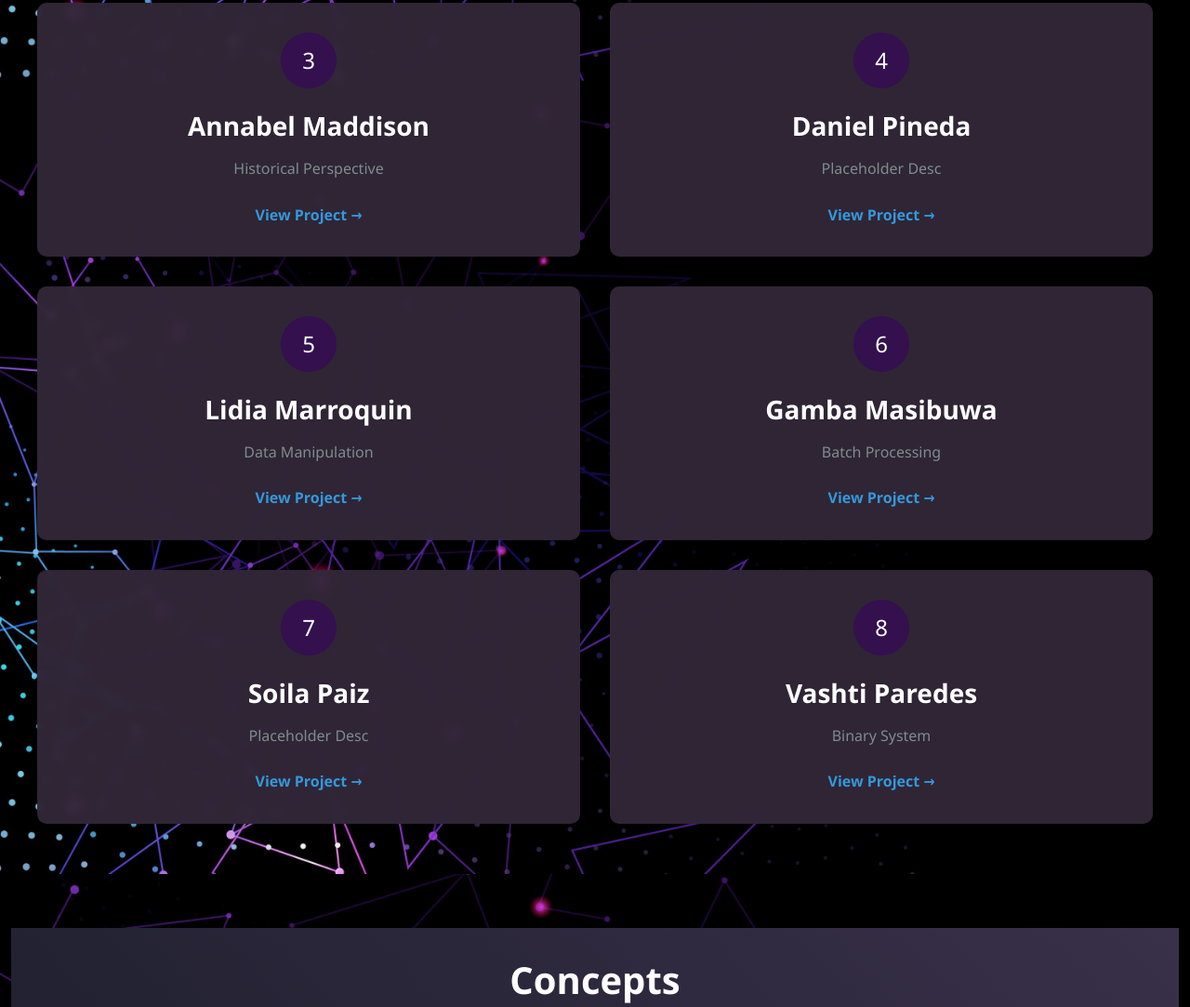
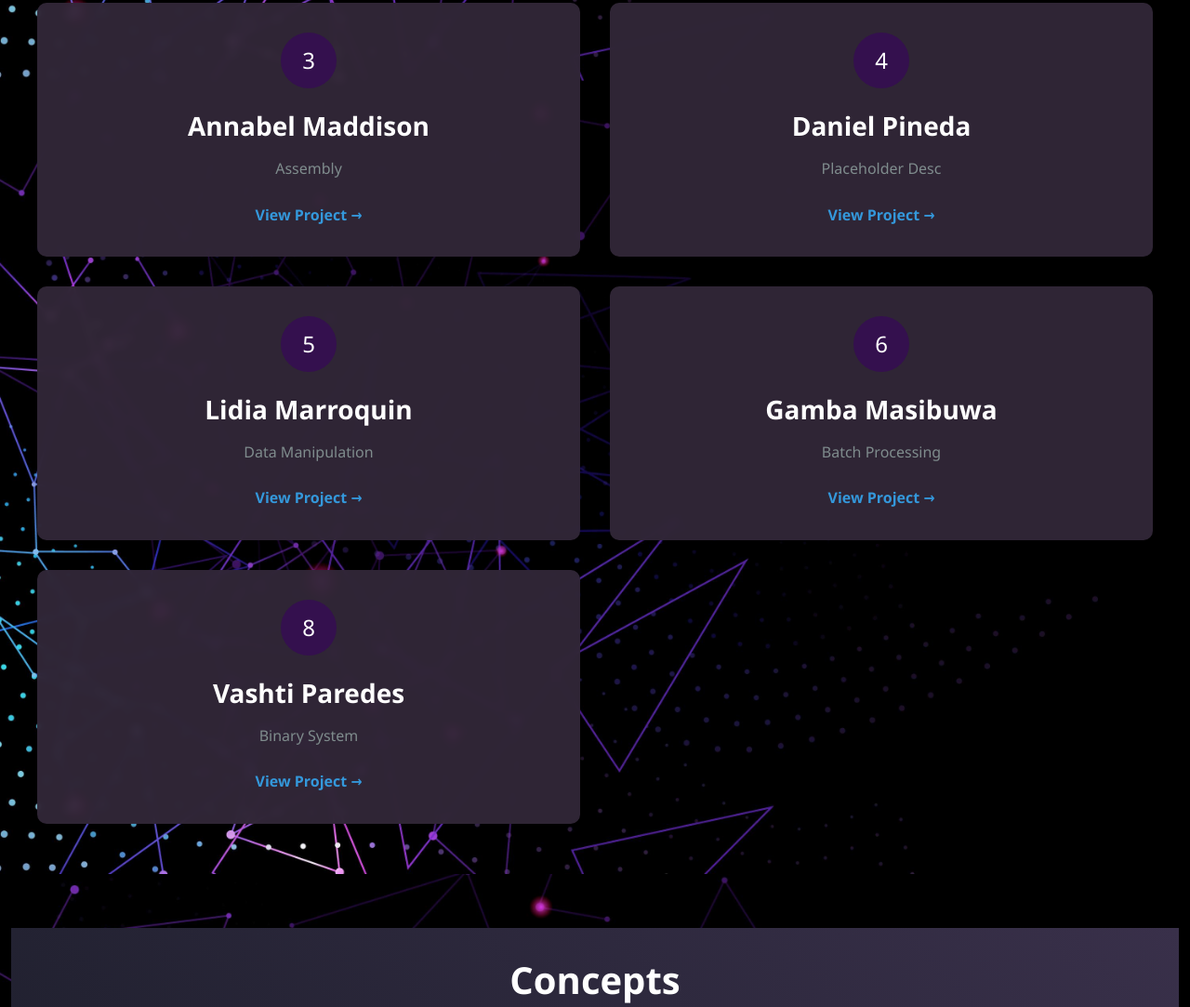
Before and after one commit to Truskie/groupfinal, a plain HTML site: page index.html in a window 1280 px wide. Shown: the part 1620-2703 px from the top of the page at 93% size. Drawn offline with nearby package versions, Linux system fonts and the light colour scheme.

Commit message:
Update index.html

```diff
--- a/index.html
+++ b/index.html
@@ -125,8 +125,8 @@
                                 <h2>3</h2>
                             </div>
                             <h3>Annabel Maddison</h3>
-                            <p>Historical Perspective</p>
-                            <a href="" class="project-link">View Project →</a>
+                            <p>Assembly</p>
+                            <a href="https://hackerponyfan.github.io/assembly/" class="project-link">View Project →</a>
                         </div>
 
                         <div class="project-card">
@@ -154,16 +154,7 @@
                             <h3>Gamba Masibuwa</h3>
                             <p>Batch Processing</p>
                             <a href="https://gam-bz.github.io/Batch-Processing-game/" class="project-link">View Project →</a>
-                        </div>
-
-						<div class="project-card">
-                            <div class="project-icon">
-                                <h2>7</h2>
-                            </div>
-                            <h3>Soila Paiz</h3>
-                            <p>Placeholder Desc</p>
-                            <a href="" class="project-link">View Project →</a>
-                        </div>
+						</div>
 
 						<div class="project-card">
                             <div class="project-icon">
```
